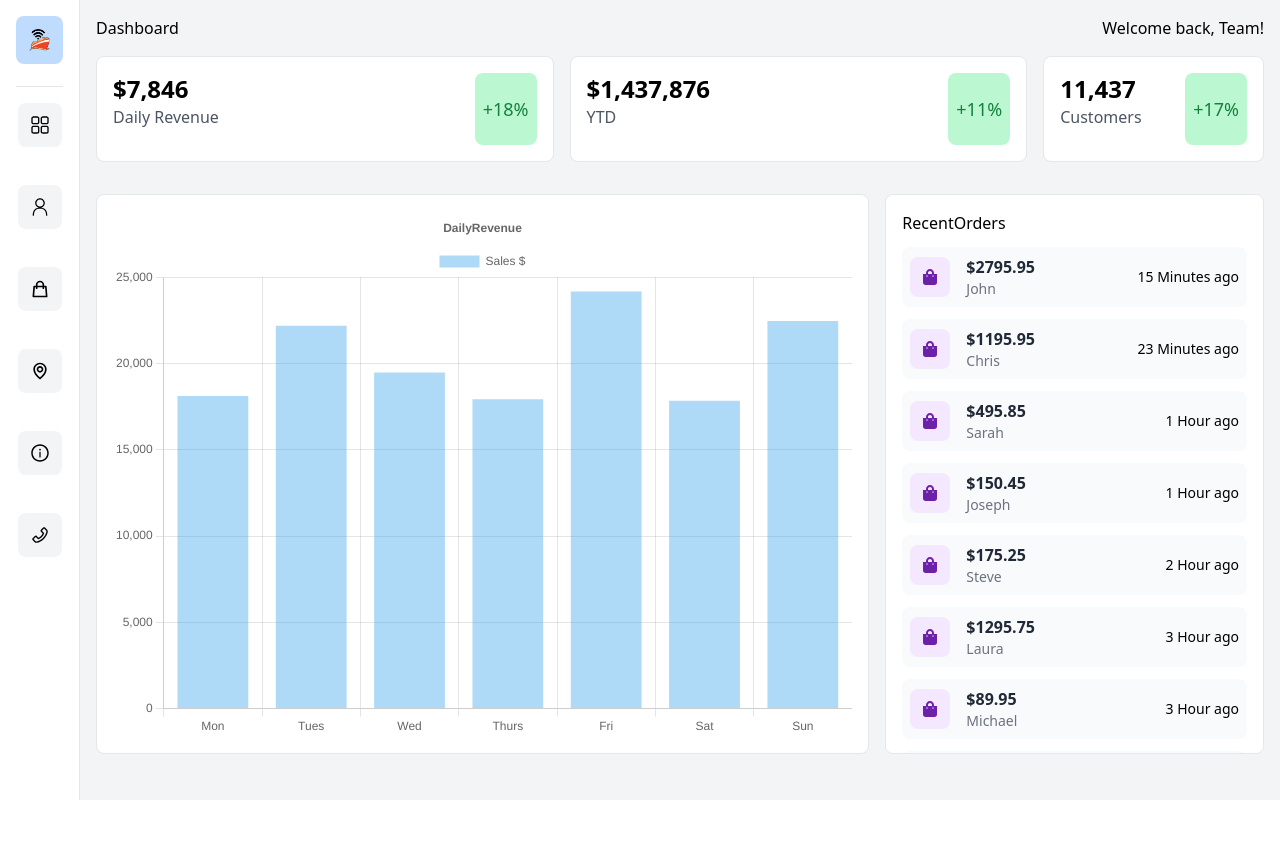
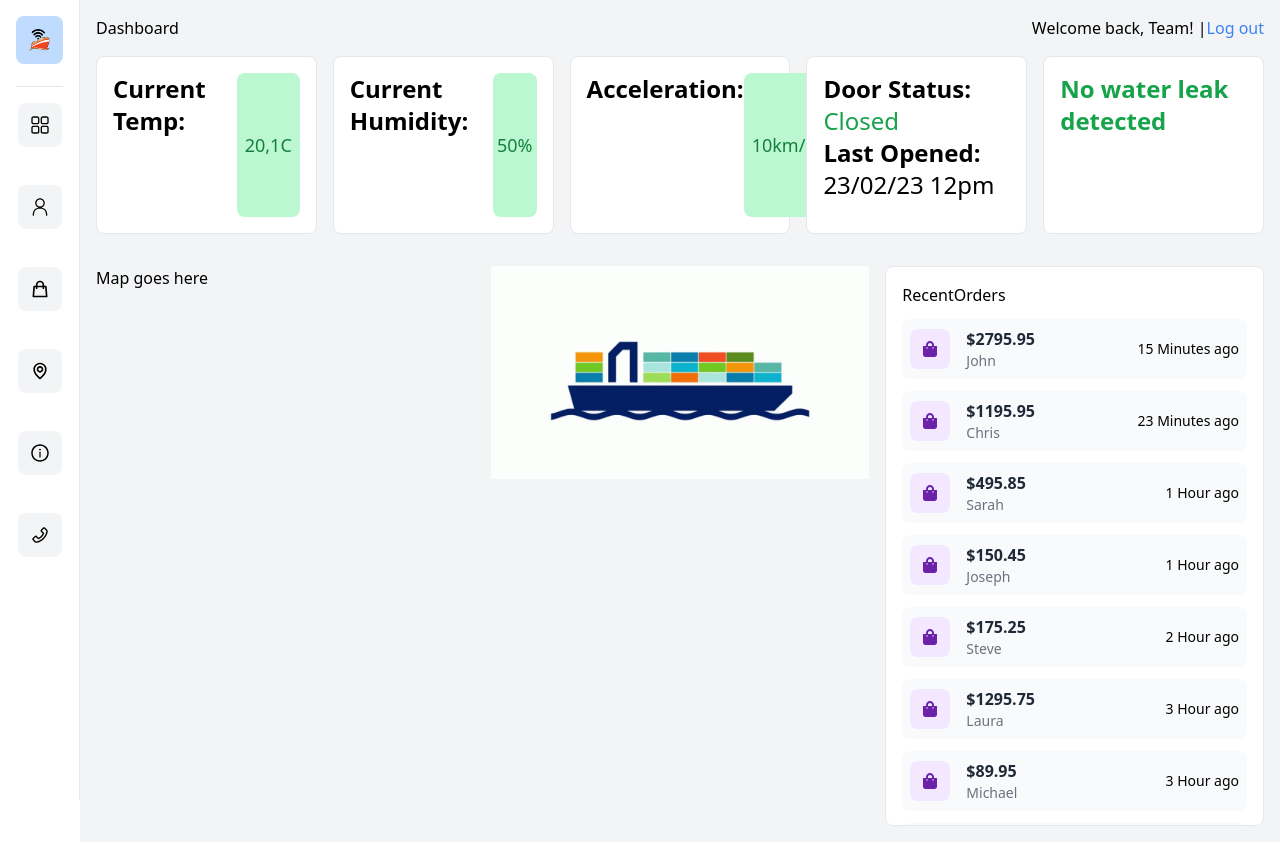
Before and after one commit to smartuni/smart-container, a Next.js app in the folder webApp/Frontend/riot_frontend/: page /dashboard in a window 1280 px wide. Before the commit the page ends 800 px from the top, so only its background shows below. Built offline with nearby package versions, Linux system fonts and the light colour scheme.

Commit message:
5 cards instead of 3. Logout button, no barchart

```diff
--- a/webApp/Frontend/riot_frontend/components/BarChart.jsx
+++ b/webApp/Frontend/riot_frontend/components/BarChart.jsx
@@ -1,5 +1,7 @@
 import React, {useState, useEffect} from 'react'
+import Image from 'next/image'
 import { Bar } from 'react-chartjs-2'
+import boatGif from '../assets/hhla-container.gif'
 import {
     Chart as ChartJS,
     CategoryScale,
@@ -56,9 +58,13 @@ const BarChart = () => {
 
     return (
         <>
-            <div className='w-full md:col-span-2 relative lg:h-[70vh] h-[50vh] m-auto p-4 border rounded-lg bg-white'>
+        <h1 className=''>Map goes here</h1>
+            <div>
+                <Image src={boatGif} class="mx-auto"/>
+            </div>
+            {/* <div className='w-full md:col-span-2 relative lg:h-[70vh] h-[50vh] m-auto p-4 border rounded-lg bg-white'>
                 <Bar data={chartData} options = {chartOptions}/>
-            </div>
+            </div> */}
         </>
     )
 }
--- a/webApp/Frontend/riot_frontend/components/Header.jsx
+++ b/webApp/Frontend/riot_frontend/components/Header.jsx
@@ -1,10 +1,14 @@
 import React from 'react'
-
+import Link from 'next/link'
 const Header = () => {
     return (
         <div className='flex justify-between px-4 pt-4'>
             <h2>Dashboard</h2>
-            <h2>Welcome back, Team!</h2>
+            <h2>Welcome back, Team!
+                <span> |
+                    <Link className="text-blue-500 hover:underline" href="/#">Log out</Link>
+                </span>
+            </h2>
 
 
         </div>
--- a/webApp/Frontend/riot_frontend/components/TopCards.jsx
+++ b/webApp/Frontend/riot_frontend/components/TopCards.jsx
@@ -3,34 +3,52 @@ import React from 'react'
 const TopCards = () => {
     return (
         <div className='grid lg:grid-cols-5 gap-4 p-4'>
-            <div className='lg:col-span-2 col-span-1 bg-white flex justify-between w-full border p-4 rounded-lg'>
+            <div className='lg:col-span-1 col-span-1 bg-white flex justify-between w-full border p-4 rounded-lg'>
                 <div className='flex flex-col w-full pb-4'>
-                    <p className='text-2xl font-bold'>$7,846</p>
-                    <p className='text-gray-600'>Daily Revenue</p>
+                    <p className='text-2xl font-bold'>Current Temp:</p>
+
                 </div>
                 <p className='bg-green-200 flex justify-center items-center p-2 rounded-lg'>
-                    <span className='text-green-700 text-lg'>+18%</span>
+                    <span className='text-green-700 text-lg'>20,1C</span>
                 </p>
             </div>
 
-            <div className='lg:col-span-2 col-span-1 bg-white flex justify-between w-full border p-4 rounded-lg'>
+            <div className=' bg-white flex justify-between w-full border p-4 rounded-lg'>
                 <div className='flex flex-col w-full pb-4'>
-                    <p className='text-2xl font-bold'>$1,437,876</p>
-                    <p className='text-gray-600'>YTD</p>
+                    <p className='text-2xl font-bold'>Current Humidity:</p>
+
                 </div>
-                <p className='bg-green-200 flex justify-center items-center p-2 rounded-lg'>
-                    <span className='text-green-700 text-lg'>+11%</span>
+                <p className='bg-green-200 flex justify-center items-center p-1 rounded-lg'>
+                    <span className='text-green-700 text-lg'>50%</span>
                 </p>
             </div>
 
             <div className='bg-white flex justify-between w-full border p-4 rounded-lg'>
                 <div className='flex flex-col w-full pb-4'>
-                    <p className='text-2xl font-bold'>11,437</p>
-                    <p className='text-gray-600'>Customers</p>
+                    <p className='text-2xl font-bold'>Acceleration:</p>
+
                 </div>
                 <p className='bg-green-200 flex justify-center items-center p-2 rounded-lg'>
-                    <span className='text-green-700 text-lg'>+17%</span>
+                    <span className='text-green-700 text-lg'>10km/h</span>
                 </p>
+            </div>
+
+            <div className='bg-white flex justify-between w-full border p-4 rounded-lg'>
+                <div className='flex flex-col w-full pb-4'>
+                    <p className='text-2xl font-bold'>Door Status:</p>
+                    <p className='text-green-600 text-2xl'>Closed</p>
+                    <p className='text-2xl font-bold'>Last Opened:</p>
+                    <p className='text-2xl'>23/02/23 12pm</p>
+                </div>
+
+            </div>
+
+            <div className='bg-white flex justify-between w-full border p-4 rounded-lg'>
+                <div className='flex flex-col w-full pb-4'>
+                    <p className='text-2xl font-bold text-green-600'>No water leak detected</p>
+
+                </div>
+
             </div>
 
         </div>
```
